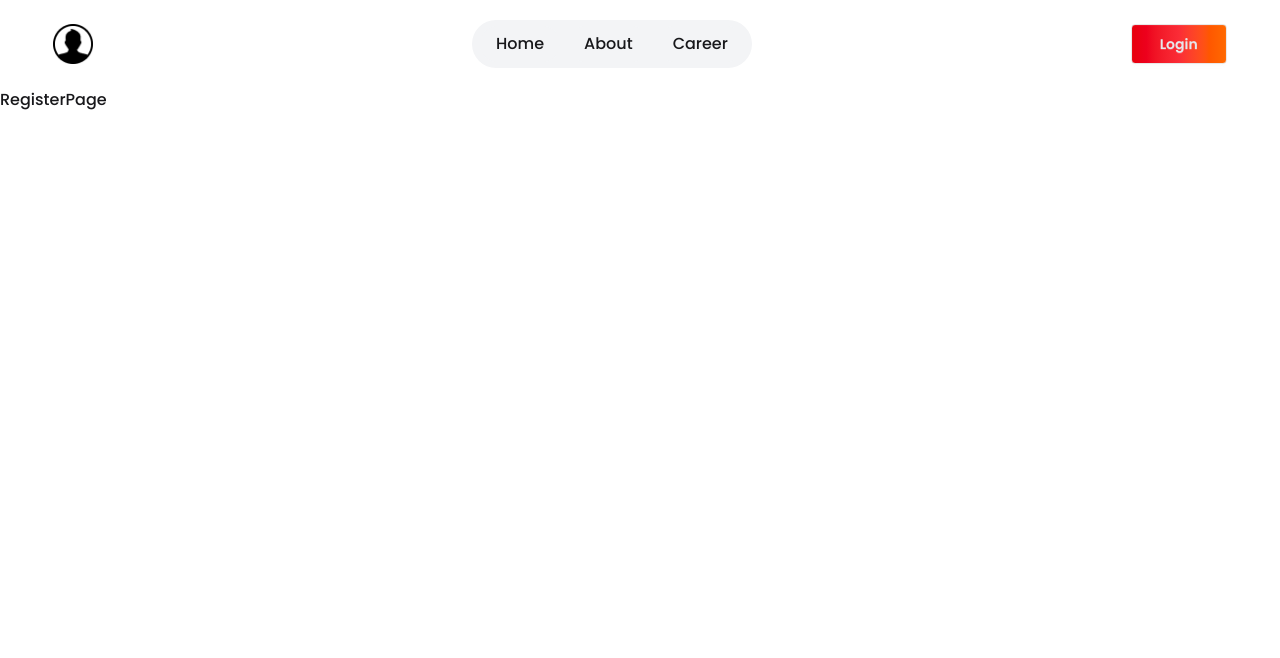
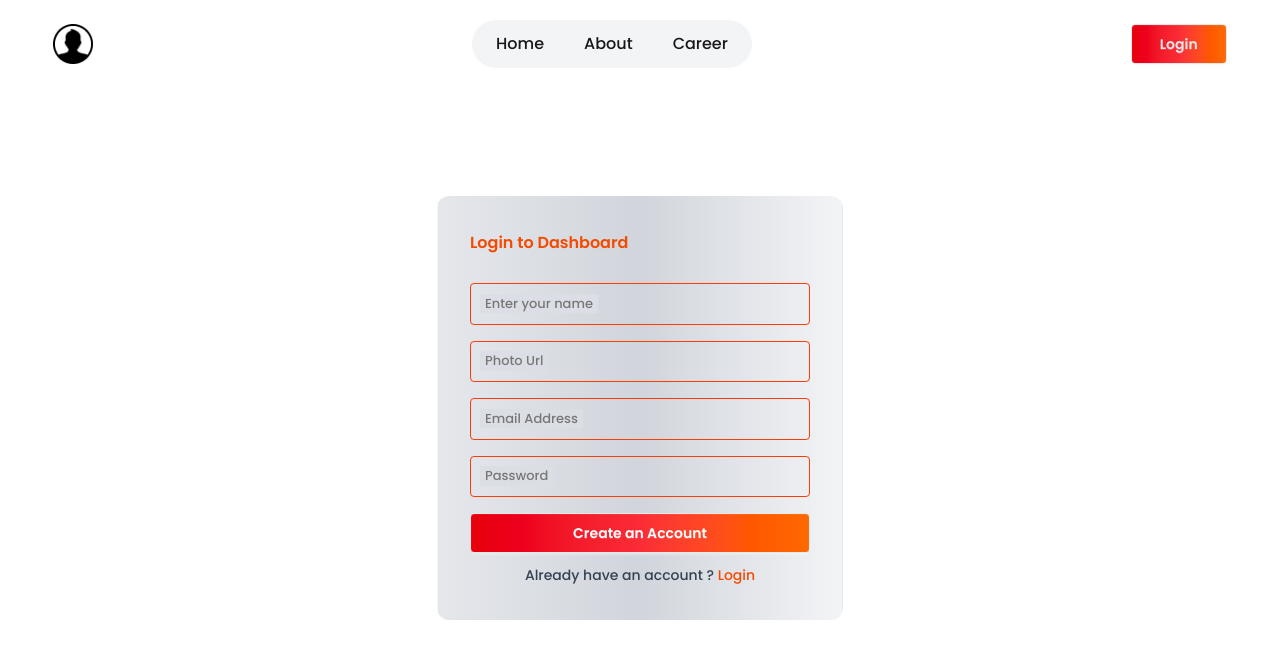
Before and after one commit to kamalcodezen/daragon-news-next, a Next.js app: page /register in a window 1280 px wide. Shown: the top 658 px of the page. Built offline with nearby package versions, Linux system fonts and the light colour scheme.

Commit message:
register page design complete

```diff
--- a/src/app/(auth)/login/login.css
+++ b/src/app/(auth)/login/login.css
@@ -5,8 +5,8 @@
 
 .input-group input {
     width: 100%;
-    padding: 11px 14px;
-    font-size: 14px;
+    padding: 10px 14px;
+    font-size: 13px;
     border: 1px solid #ff3c06;
     outline: none;
     border-radius: 4px;
@@ -23,7 +23,7 @@
     font-size: 13px;
     pointer-events: none;
     transition: 0.3s ease;
-    background-color: #dde0e5;
+    background-color: #dbdee4;
     padding: 0 5px;
 }
 
--- a/src/app/(auth)/login/page.jsx
+++ b/src/app/(auth)/login/page.jsx
@@ -25,10 +25,10 @@ const LoginPage = () => {
       <div className="min-h-[80vh] flex flex-col items-center justify-center">
         <form
           onSubmit={handleSubmit(handleLogin)}
-          className="  px-8 p-18 border border-transparent bg-gradient-to-r from-gray-200 via-gray-300 to-gray-100 rounded-2xl"
+          className="  px-8 p-20 border border-transparent bg-gradient-to-r from-gray-200 via-gray-300 to-gray-100 rounded-xl"
         >
           <p className="font-semibold text-orange-600  mb-7">
-            Login to Dashboard
+            Login your account
           </p>
 
           <div className="mb-6">
@@ -80,9 +80,9 @@ const LoginPage = () => {
           </button>
 
           <p className="text-sm text-center text-gray-700 ">
-            Don't have an account{" "}
+            Don’t Have An Account ?
             <span className="text-orange-600">
-              <Link href={"/register"}>Sign up</Link>
+              <Link href={"/register"}> Register</Link>
             </span>
           </p>
         </form>
--- a/src/app/(auth)/register/page.jsx
+++ b/src/app/(auth)/register/page.jsx
@@ -1,7 +1,125 @@
+"use client";
+
+import "@/app/(auth)/login/login.css";
+import Link from "next/link";
+import { useForm } from "react-hook-form";
+
 const RegisterPage = () => {
+  const {
+    register,
+    handleSubmit,
+    watch,
+    formState: { errors },
+  } = useForm();
+
+  const handleLogin = (data) => {
+    console.log(data, "login");
+    // console.log(errors, "errors");
+  };
+
+  // console.log(errors, "errors");
+
   return (
-    <div>
-      <h2>RegisterPage</h2>
+    <div className="w-11/12 mx-auto">
+      <div className="min-h-[80vh] flex flex-col items-center justify-center">
+        <form
+          onSubmit={handleSubmit(handleLogin)}
+          className="px-8 py-8.5 border border-transparent bg-gradient-to-r from-gray-200 via-gray-300 to-gray-100 rounded-xl"
+        >
+          <p className="font-semibold text-orange-600  mb-7">
+            Login to Dashboard
+          </p>
+
+          <div className="mb-4">
+            <div className="input-group ">
+              <input
+                type="text"
+                {...register("text", { required: "kamal Uddin" })}
+                placeholder=" "
+              />
+              <label>Enter your name</label>
+            </div>
+
+            {errors.name && (
+              <p className="text-[10px] text-red-700 mt-3">
+                {errors.name?.message}
+              </p>
+            )}
+          </div>
+
+          <div className="mb-4">
+            <div className="input-group ">
+              <input
+                type="text"
+                {...register("photo", { required: "Type your photo url*" })}
+                placeholder=" "
+              />
+              <label>Photo Url</label>
+            </div>
+
+            {errors.photo && (
+              <p className="text-[10px] text-red-700 mt-1">
+                {errors.photo?.message}
+              </p>
+            )}
+          </div>
+
+          <div className="mb-4">
+            <div className="input-group ">
+              <input
+                type="email"
+                {...register("email", { required: "kamal@exmaple.com*" })}
+                placeholder=" "
+              />
+              <label>Email Address</label>
+            </div>
+
+            {errors.email && (
+              <p className="text-[10px] text-red-700 mt-1">
+                {errors.email?.message}
+              </p>
+            )}
+          </div>
+
+          <div className="mb-4">
+            <div className="input-group ">
+              <input
+                type="password"
+                placeholder=" "
+                {...register("password", {
+                  required:
+                    "Must be at least 8 characters with 1 uppercase and 1 number*",
+                })}
+              />
+              <label>Password</label>
+            </div>
+
+            {errors.password && (
+              <p className="text-[10px] text-red-700 mt-3">
+                {errors.password.message}
+              </p>
+            )}
+          </div>
+{/*
+          <p className="text-[12px]  text-gray-600 underline hover:text-orange-600 mb-3">
+            <Link href="">Forgot password</Link>
+          </p> */}
+
+          <button
+            type="submit"
+            className="btn w-full bg-linear-to-t bg-gradient-to-r from-red-600 via-red-500 to-orange-500 text-white mb-3"
+          >
+           Create an Account
+          </button>
+
+          <p className="text-sm text-center text-gray-700 ">
+            Already have an account ?
+            <span className="text-orange-600">
+              <Link href={"/login"}> Login</Link>
+            </span>
+          </p>
+        </form>
+      </div>
     </div>
   );
 };
```
